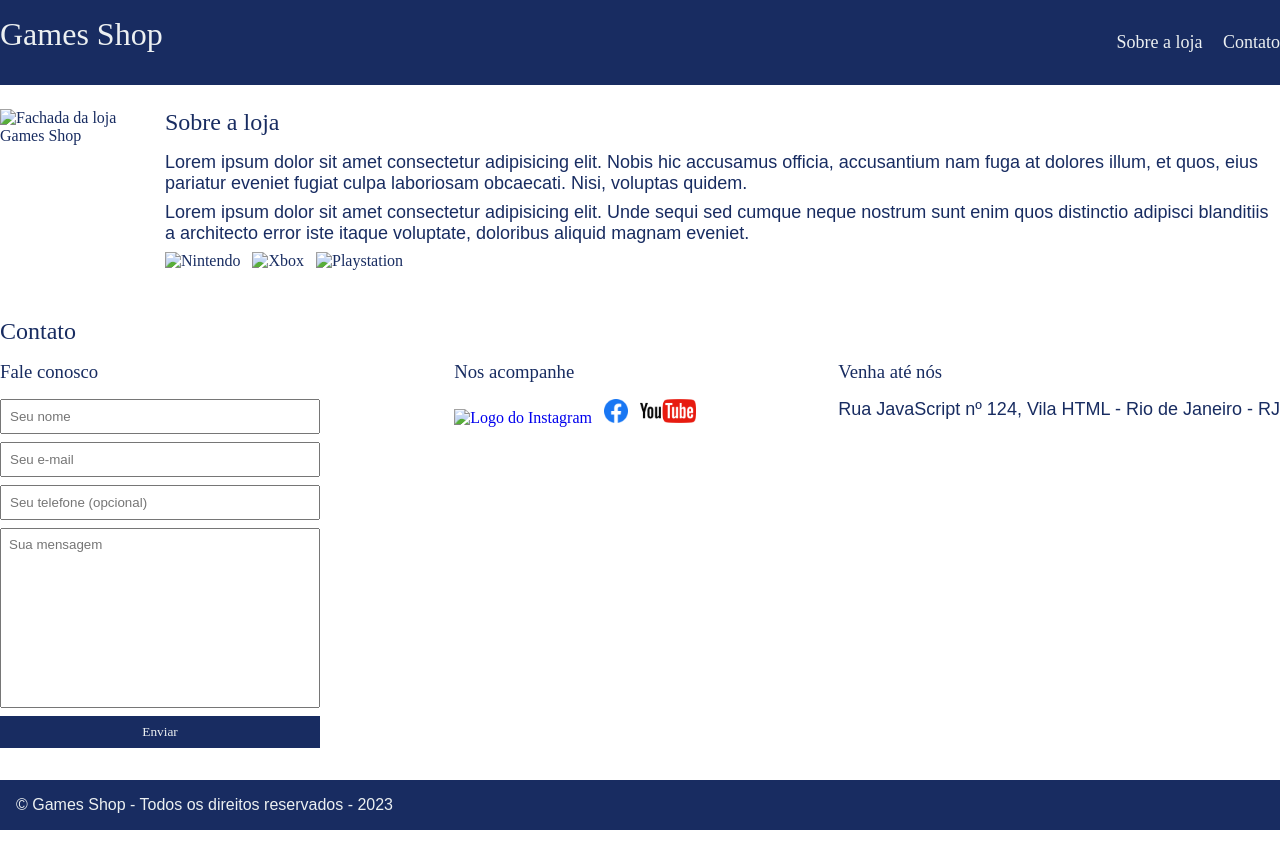
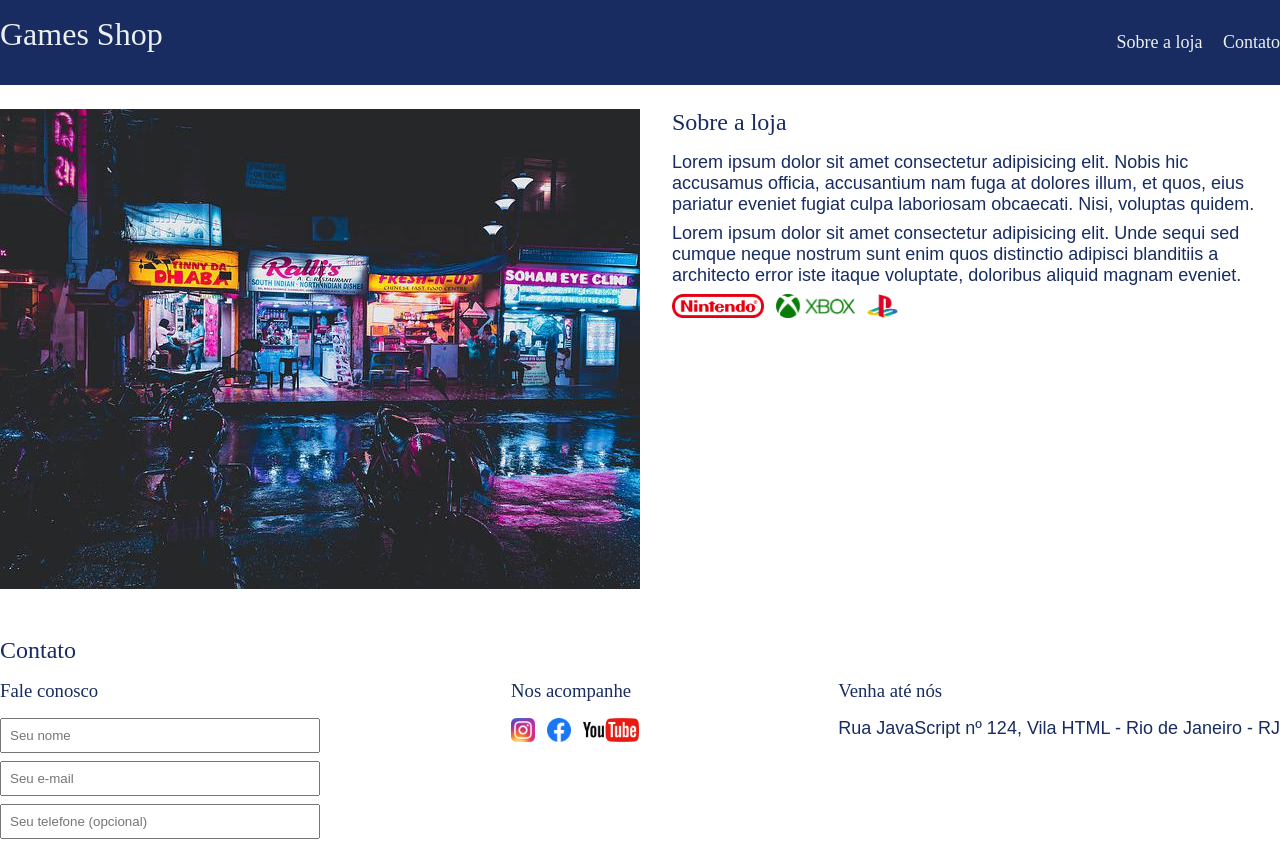
Before and after one commit to Josedev21/curso_ebac_git, a plain HTML site: page GAME_SHOP/index.html in a window 1280 px wide. Shown: the top 842 px of the page. Drawn offline with Linux system fonts and the light colour scheme; files that its build step writes are made by us from their sources; files whose address does not match are found by name; a web font is replaced by a local one.

Commit message:
commit inicial

```diff
--- a/index.html
+++ b/GAME_SHOP/index.html
@@ -25,7 +25,7 @@
     </header>
     <section id="about">
         <div class="container">
-            <img class="store-front" src="./imagens/loja.jpg" alt="Fachada da loja Games Shop" />
+            <img class="store-front" src="./images/loja.jpg" alt="Fachada da loja Games Shop" />
             <div>
                 <h2>Sobre a loja</h2>
                 <p>
@@ -35,9 +35,9 @@
                 Lorem ipsum dolor sit amet consectetur adipisicing elit. Unde sequi sed cumque neque nostrum sunt enim quos distinctio adipisci blanditiis a architecto error iste itaque voluptate, doloribus aliquid magnam eveniet.
                 </p>
                 <ul class="brands-lists">
-                    <li><img src="./imagens/nintendo.png" alt="Nintendo" /></li>
-                    <li><img src="./imagens/xbox.png" alt="Xbox" /></li>
-                    <li><img src="./imagens/play.png" alt="Playstation"/></li>
+                    <li><img src="./images/nintendo.png" alt="Nintendo" /></li>
+                    <li><img src="./images/xbox.png" alt="Xbox" /></li>
+                    <li><img src="./images/playstation.png" alt="Playstation"/></li>
                 </ul>
             </div>
         </div>
@@ -61,7 +61,7 @@
                     <ul class="social-links">
                         <li>
                             <a href="#" title="Siga-nos no Instagram">
-                                <img src="./imagens/instagram.jpg" alt="Logo do Instagram" />
+                                <img src="./images/instagram.png" alt="Logo do Instagram" />
                             </a>
                         </li>
                         <li>
```
Also changed, not shown: GAME_SHOP/images/facebook.png (renamed from GAMES_SHOP/images/facebook.png), GAME_SHOP/images/instagram.png (renamed from GAMES_SHOP/images/instagram.png), GAME_SHOP/images/loja.jpg (renamed from GAMES_SHOP/images/loja.jpg), GAME_SHOP/images/nintendo.png (renamed from GAMES_SHOP/images/nintendo.png), GAME_SHOP/images/playstation.png (renamed from GAMES_SHOP/images/playstation.png), GAME_SHOP/images/xbox.png (renamed from GAMES_SHOP/images/xbox.png), GAME_SHOP/images/youtube.png (renamed from GAMES_SHOP/images/youtube.png), GAME_SHOP/main.css (renamed from GAMES_SHOP/images/main.css).
